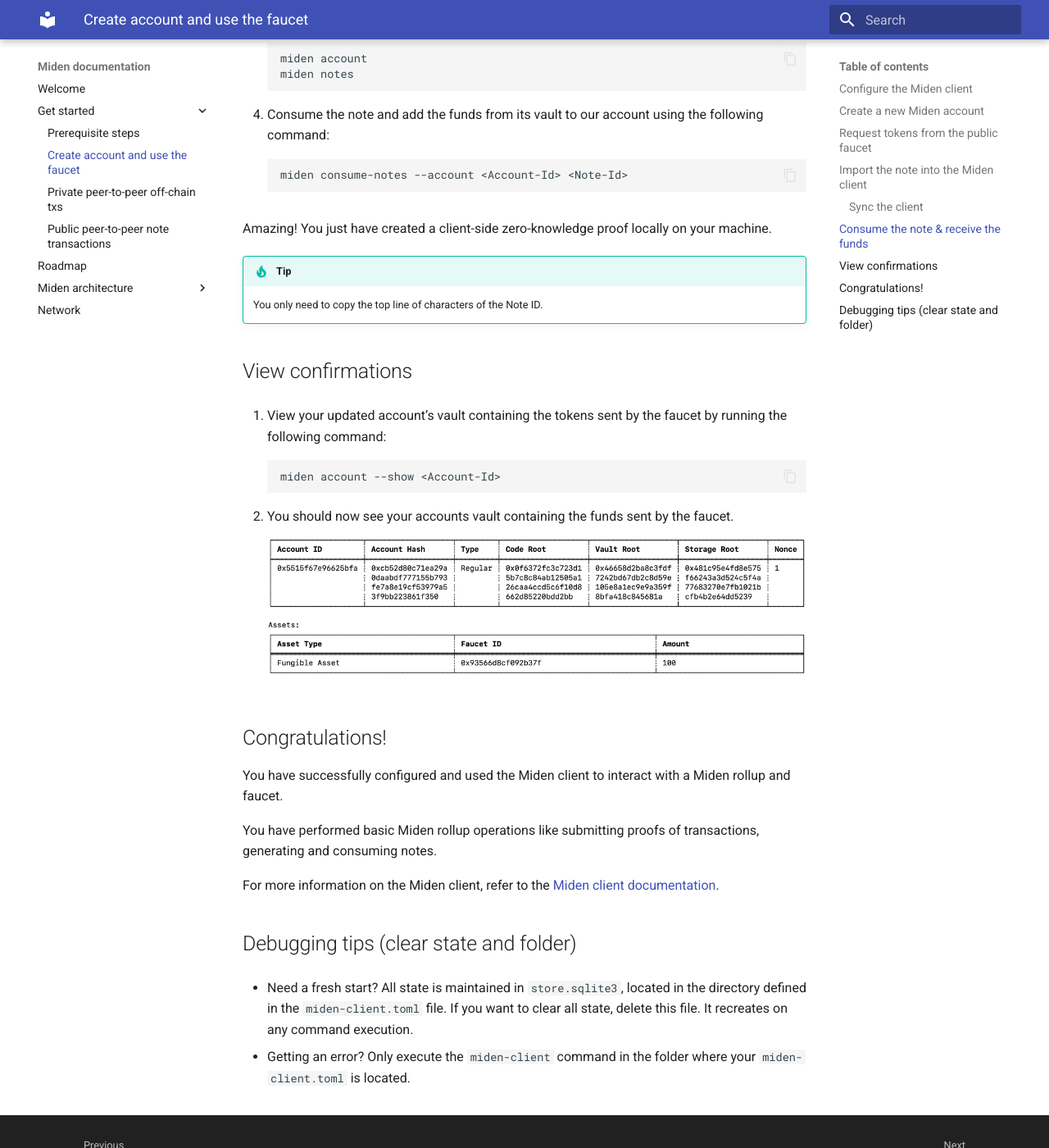
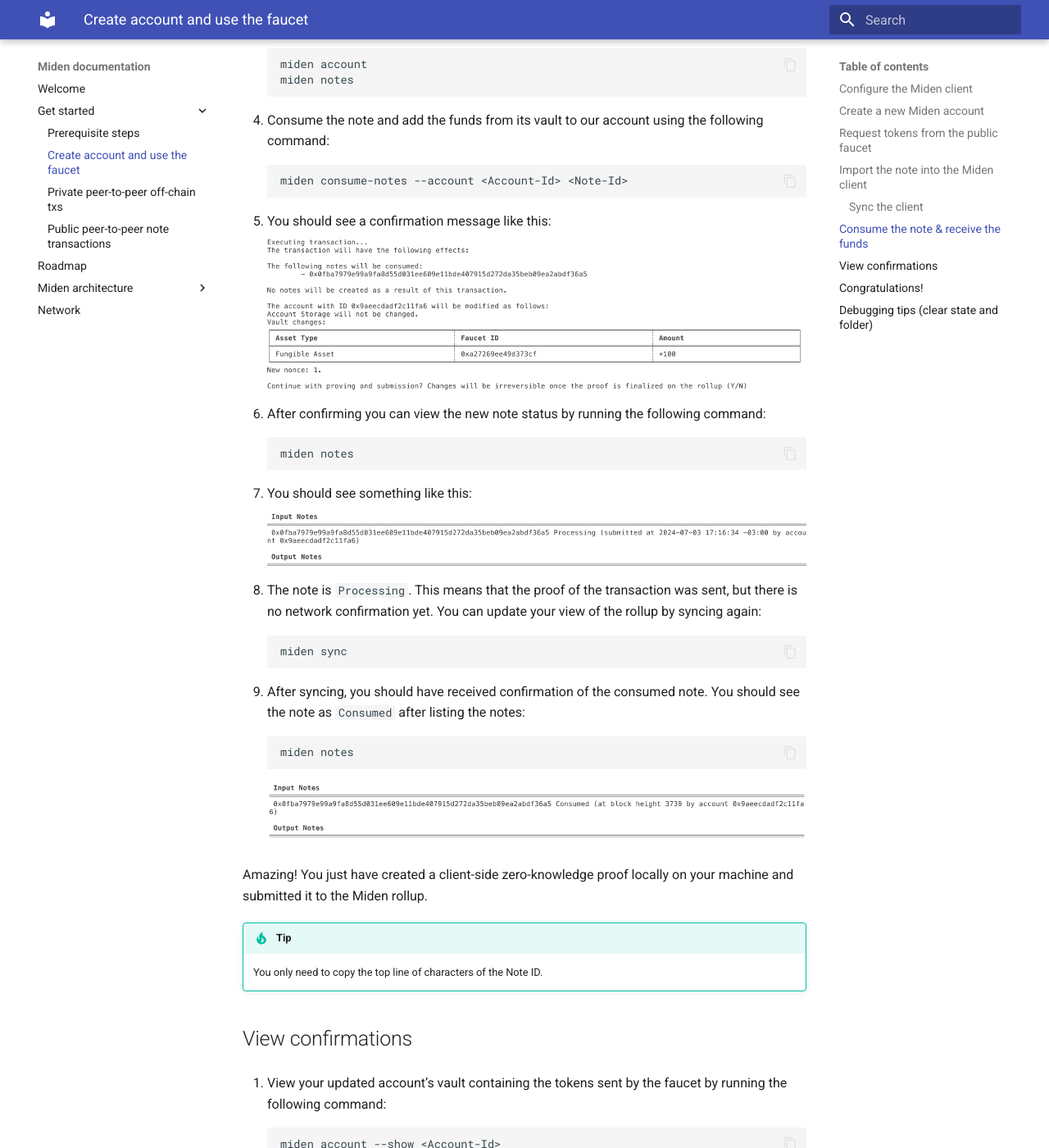
Before and after one commit to 0xPolygonMiden/miden-base, an MkDocs documentation site: the page built from docs/introduction/get-started/create-account-use-faucet.md, in a window 1280 px wide and 1400 px high, scrolled down 3333 px. Shown: the whole window at 82% size. Built offline with MkDocs 1.6.1 and Material for MkDocs 9.7.7, drawn with Linux system fonts in a browser that asks for light colours; some of the changed text lies outside the part shown.

````diff
--- a/docs/introduction/get-started/create-account-use-faucet.md
+++ b/docs/introduction/get-started/create-account-use-faucet.md
@@ -91,7 +91,7 @@
       ![Result of viewing miden notes](../../img/get-started/note-view.png)
 
 !!! tip "The importance of syncing"
-      - As you can see, the listed note is lacking a `commit-height`.
+      - As you can see, the note is listed as `Expected`.
       - This is because you have received a private note but have not yet synced your view of the rollup to check that the note is the result of a valid transaction.
       - Hence, before consuming the note we will need to update our view of the rollup by syncing.
       - Many users could have received the same private note, but only one user can consume the note in a transaction that gets verified by the Miden operator.
@@ -108,11 +108,16 @@
 
 ```sh
 State synced to block 179672
+New public notes: 0
+Tracked notes updated: 1
+Tracked notes consumed: 0
+Tracked accounts updated: 0
+Commited transactions: 0
 ```
 
 ## Consume the note & receive the funds
 
-1. Now that we have synced the client, the input-note imported from the faucet should have a `Commit Height` confirming it exists at the rollup level:
+1. Now that we have synced the client, the input-note imported from the faucet should have a `Committed` status, confirming it exists at the rollup level:
 
       ```shell
       miden notes
@@ -135,7 +140,36 @@
       miden consume-notes --account <Account-Id> <Note-Id>
       ```
 
-  Amazing! You just have created a client-side zero-knowledge proof locally on your machine.
+5. You should see a confirmation message like this:
+
+      ![Transaction confirmation message](../../img/get-started/transaction-confirmation.png)
+
+6. After confirming you can view the new note status by running the following command:
+
+      ```shell
+      miden notes
+      ```
+
+7. You should see something like this:
+
+      ![Viewing process info](../../img/get-started/processing-note.png)
+
+8. The note is `Processing`. This means that the proof of the transaction was sent, but there is no network confirmation yet. You can update your view of the rollup by syncing again:
+
+      ```shell
+      miden sync
+      ```
+
+9. After syncing, you should have received confirmation of the consumed note. You should see the note as `Consumed` after listing the notes:
+
+      ```shell
+      miden notes
+      ```
+
+      ![Viewing consumed note](../../img/get-started/consumed-note.png)
+
+
+  Amazing! You just have created a client-side zero-knowledge proof locally on your machine and submitted it to the Miden rollup.
 
 !!! tip
       You only need to copy the top line of characters of the Note ID.
--- a/mkdocs.yml
+++ b/mkdocs.yml
@@ -83,7 +83,7 @@
   absolute_links: warn
 
 extra_javascript:
-  - https://polyfill.io/v3/polyfill.min.js?features=es6
+  - https://cdnjs.cloudflare.com/polyfill/v3/polyfill.min.js?version=4.8.0
   - https://cdn.jsdelivr.net/npm/mathjax@3/es5/tex-mml-chtml.js
   - https://cdnjs.cloudflare.com/ajax/libs/KaTeX/0.16.7/katex.min.js
   - https://cdnjs.cloudflare.com/ajax/libs/KaTeX/0.16.7/contrib/auto-render.min.js
````
Also changed, not shown: other parts of docs/introduction/get-started/create-account-use-faucet.md (+2 -2 lines), README.md (+2 -2 lines), docs/img/get-started/commit-height.png, docs/img/get-started/consumed-note.png (added), docs/img/get-started/miden-account-list.png, docs/img/get-started/note-view.png, docs/img/get-started/processing-note.png (added), docs/img/get-started/transaction-confirmation.png (added), docs/img/get-started/two-accounts.png.
